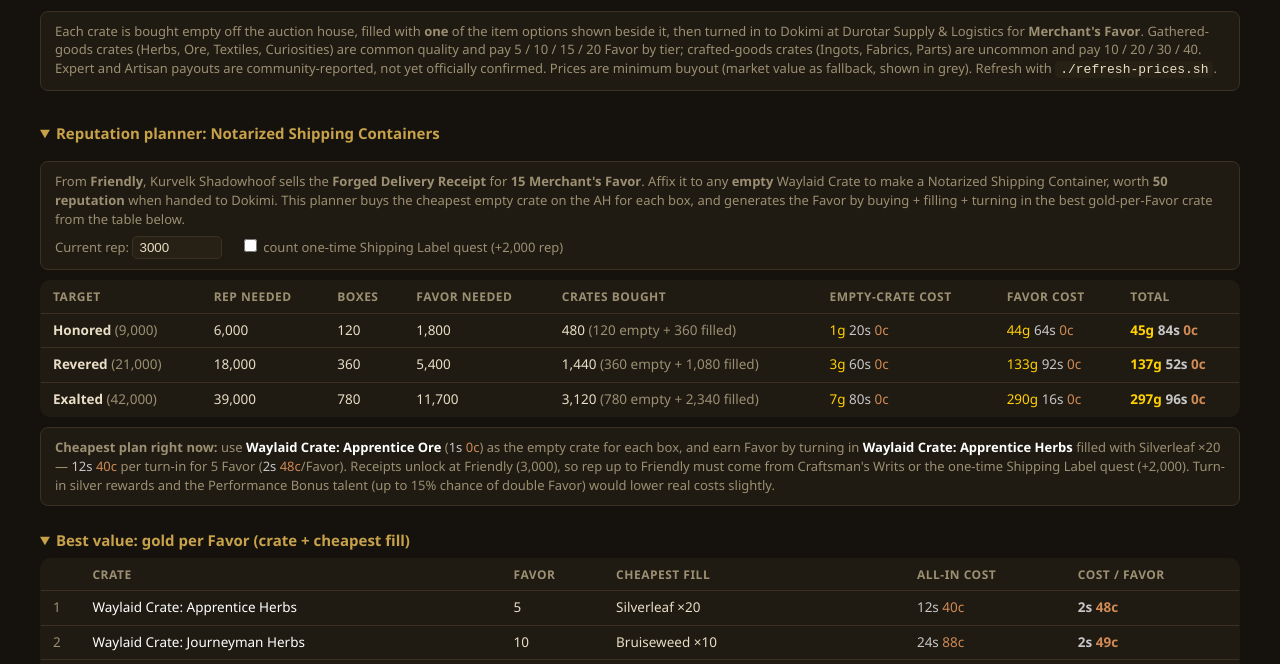
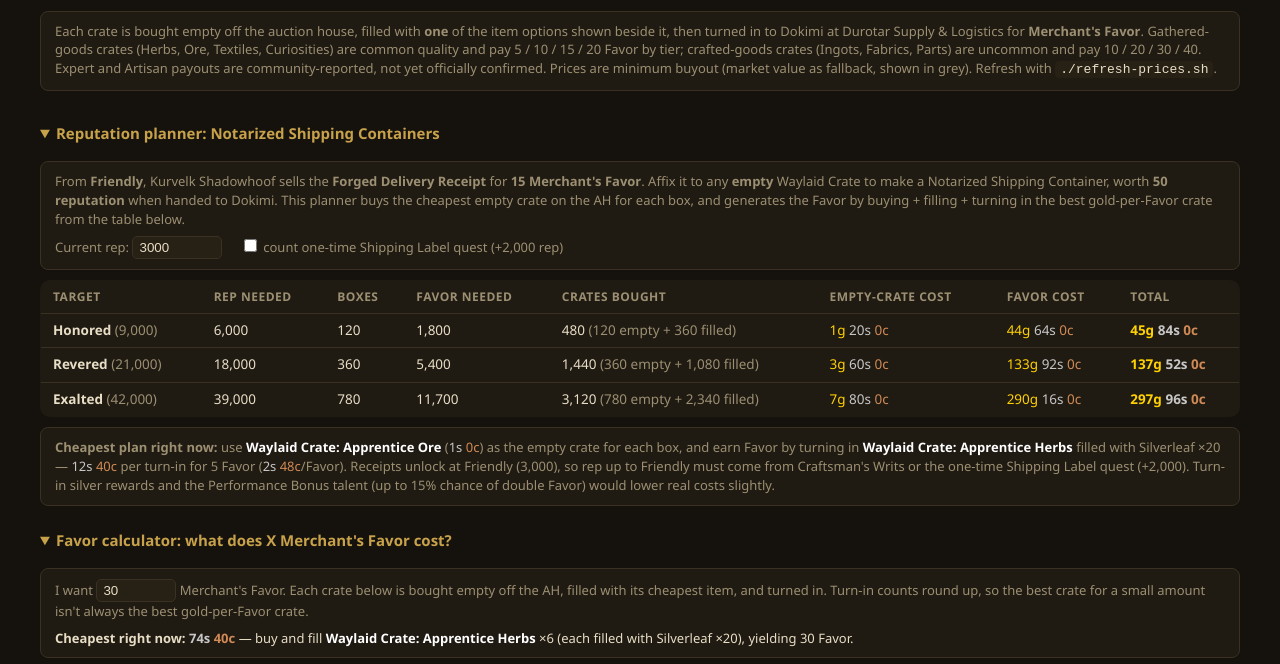
Before and after one commit to tylerheaton16/wow-forever, a plain HTML site: page waylaid-crates/app/index.html in a window 1280 px wide. Shown: the part 88-752 px from the top of the page. Drawn offline with Linux system fonts and the light colour scheme; files whose address does not match are found by name.

Commit message:
Add Merchant's Favor cost calculator (default 30 Favor)
Co-Authored-By: Claude Fable 5 <noreply@anthropic.com>

```diff
--- a/waylaid-crates/app/index.html
+++ b/waylaid-crates/app/index.html
@@ -142,6 +142,20 @@
   </div>
   <div class="summary-wrap"><table class="summary" id="repPlan"></table></div>
   <div class="note" id="repStrategy" style="margin:10px 0"></div>
+</details>
+
+<details open>
+  <summary>Favor calculator: what does X Merchant's Favor cost?</summary>
+  <div class="note" style="margin:10px 0">
+    I want
+    <input type="number" id="favorWant" value="30" min="1" max="99999" step="5"
+      style="width:80px;background:var(--panel2);color:var(--text);border:1px solid var(--border);border-radius:5px;padding:3px 6px">
+    Merchant's Favor. Each crate below is bought empty off the AH, filled with its cheapest
+    item, and turned in. Turn-in counts round up, so the best crate for a small amount isn't
+    always the best gold-per-Favor crate.
+    <div id="favorBest" style="margin-top:8px;color:var(--text)"></div>
+  </div>
+  <div class="summary-wrap"><table class="summary" id="favorCalc"></table></div>
 </details>
 
 <details open>
@@ -333,6 +347,38 @@ document.getElementById("repNow").addEventListener("input", renderRepPlan);
 document.getElementById("labelQuest").addEventListener("change", renderRepPlan);
 renderRepPlan();
 
+// ---- Favor calculator ----
+function renderFavorCalc() {
+  const want = Math.max(1, Math.floor(Number(document.getElementById("favorWant").value) || 0));
+  const options = rows.filter(r => r.allIn != null).map(r => {
+    const turnins = Math.ceil(want / r.favor);
+    return { r, turnins, cost: turnins * r.allIn, got: turnins * r.favor };
+  }).sort((a, b) => a.cost - b.cost || a.got - b.got);
+  if (!options.length) {
+    document.getElementById("favorBest").textContent = "No price data.";
+    return;
+  }
+  const best = options[0];
+  const qcolor = q => q === "green" ? "var(--green)" : "var(--white-q)";
+  document.getElementById("favorBest").innerHTML =
+    `<b>Cheapest right now: ${money(best.cost)}</b> — buy and fill
+     <b style="color:${qcolor(best.r.q)}">${esc(crateName(best.r.id))}</b> ×${best.turnins}
+     (each filled with ${esc(crateName(best.r.cheapest.id))} ×${best.r.cheapest.qty}),
+     yielding ${best.got} Favor${best.got > want ? ` (${best.got - want} extra from rounding up)` : ""}.`;
+  document.getElementById("favorCalc").innerHTML =
+    `<tr><th></th><th>Crate</th><th>Favor each</th><th>Turn-ins</th><th>Favor gained</th><th>Total cost</th></tr>` +
+    options.slice(0, 5).map((o, i) => `<tr>
+      <td class="rank">${i + 1}</td>
+      <td style="color:${qcolor(o.r.q)}">${esc(crateName(o.r.id))}</td>
+      <td>${o.r.favor}</td>
+      <td>${o.turnins.toLocaleString()}</td>
+      <td>${o.got.toLocaleString()}</td>
+      <td><b>${money(o.cost)}</b></td>
+    </tr>`).join("");
+}
+document.getElementById("favorWant").addEventListener("input", renderFavorCalc);
+renderFavorCalc();
+
 // ---- Meta line ----
 const meta = window.PRICES_META;
 document.getElementById("meta").textContent = meta
```
Also changed, not shown: waylaid-crates/index.html (+46 -0 lines), 2 other files.
